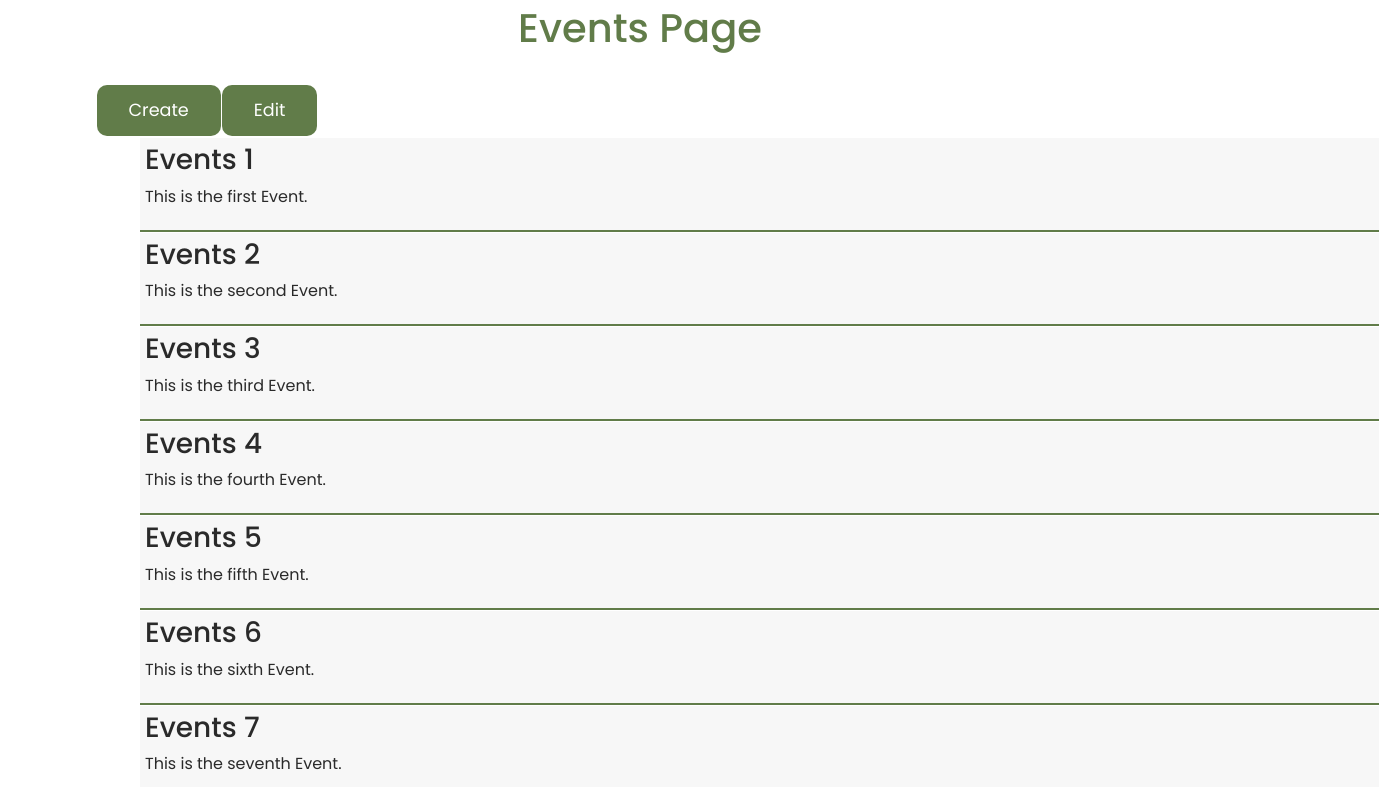
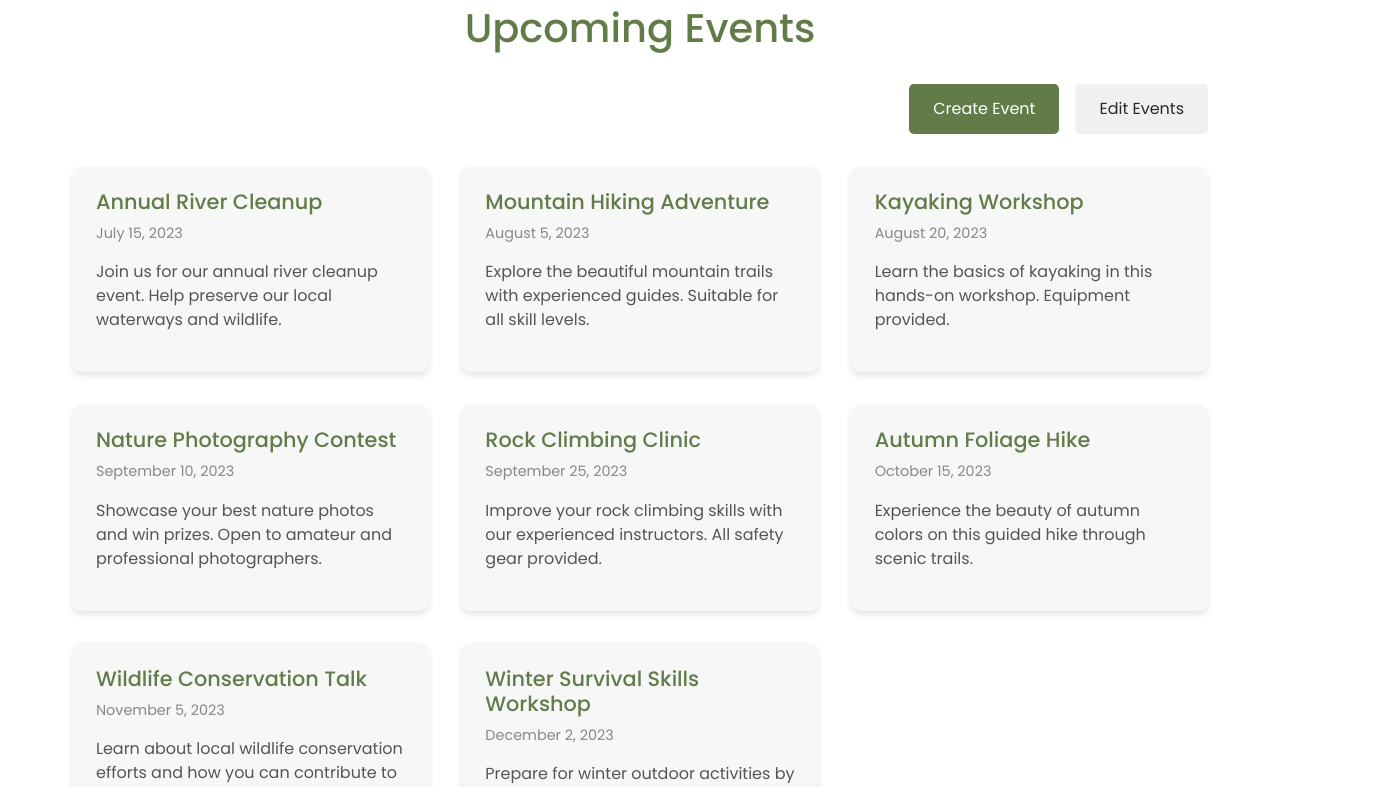
Before and after one commit to Omarelakkad1/OARS_demoApp, a React (Vite) app: page /events in a window 1280 px wide. Shown: the part 700-1487 px from the top of the page, 1379 px wide, since content can reach past the window. Built offline with nearby package versions, Linux system fonts and the light colour scheme.

Commit message:
improved event page and added events

```diff
--- a/src/components/EventList.jsx
+++ b/src/components/EventList.jsx
@@ -2,65 +2,60 @@
 const EventList = [
   {
     id: 1,
-      title: "Events 1",
-      description: "This is the first Event.",
-      link: "Events1.php",
+    title: "Annual River Cleanup",
+    description: "Join us for our annual river cleanup event. Help preserve our local waterways and wildlife.",
+    date: "2023-07-15",
+    link: "river-cleanup.php",
   },
   {
     id: 2,
-      title: "Events 2",
-      description: "This is the second Event.",
-      link: "Events2.php",
+    title: "Mountain Hiking Adventure",
+    description: "Explore the beautiful mountain trails with experienced guides. Suitable for all skill levels.",
+    date: "2023-08-05",
+    link: "mountain-hiking.php",
   },
   {
     id: 3,
-      title: "Events 3",
-      description: "This is the third Event.",
-      link: "Events3.php",
+    title: "Kayaking Workshop",
+    description: "Learn the basics of kayaking in this hands-on workshop. Equipment provided.",
+    date: "2023-08-20",
+    link: "kayaking-workshop.php",
   },
   {
     id: 4,
-      title: "Events 4",
-      description: "This is the fourth Event.",
-      link: "Events4.php",
+    title: "Nature Photography Contest",
+    description: "Showcase your best nature photos and win prizes. Open to amateur and professional photographers.",
+    date: "2023-09-10",
+    link: "photo-contest.php",
   },
   {
     id: 5,
-      title: "Events 5",
-      description: "This is the fifth Event.",
-      link: "Events5.php",
+    title: "Rock Climbing Clinic",
+    description: "Improve your rock climbing skills with our experienced instructors. All safety gear provided.",
+    date: "2023-09-25",
+    link: "rock-climbing.php",
   },
   {
     id: 6,
-      title: "Events 6",
-      description: "This is the sixth Event.",
-      link: "Events6.php",
+    title: "Autumn Foliage Hike",
+    description: "Experience the beauty of autumn colors on this guided hike through scenic trails.",
+    date: "2023-10-15",
+    link: "autumn-hike.php",
   },
   {
     id: 7,
-      title: "Events 7",
-      description: "This is the seventh Event.",
-      link: "Events7.php",
+    title: "Wildlife Conservation Talk",
+    description: "Learn about local wildlife conservation efforts and how you can contribute to protecting our ecosystem.",
+    date: "2023-11-05",
+    link: "wildlife-talk.php",
   },
   {
     id: 8,
-      title: "Events 8",
-      description: "This is the eighth Event.",
-      link: "Events8.php",
+    title: "Winter Survival Skills Workshop",
+    description: "Prepare for winter outdoor activities by learning essential survival skills from experts.",
+    date: "2023-12-02",
+    link: "winter-survival.php",
   },
-    {
-      id: 9,
-      title: "Events 9",
-      description: "This is the ninth Event.",
-      link: "Events9.php",
-    },
-    {
-      id: 10,
-      title: "Events 10",
-      description: "This is the tenth Event.",
-      link: "Events10.php",
-    },
-    // Add more events as needed
 ];
 
 export default EventList;
--- a/src/components/EventsPage.jsx
+++ b/src/components/EventsPage.jsx
@@ -1,58 +1,28 @@
-// EventsPage.jsx
 import React from "react";
 import "./EventsStyle.css";
-import EventList from "./EventList"; // Adjust the path if necessary
+import EventList from "./EventList";
 
 function EventsPage() {
   return (
     <div className="events-container">
-      <h1>Events Page</h1>
-      <div className="Events-controls">
-        <button
-          type="button"
-          className="btn btn-primary"
-          data-toggle="modal"
-          data-target="#createEventsModal"
-        >
-          Create
+      <h1>Upcoming Events</h1>
+      <div className="events-controls">
+        <button className="btn-create" data-toggle="modal" data-target="#createEventsModal">
+          Create Event
         </button>
-        <button
-          type="button"
-          className="btn btn-primary"
-          data-toggle="modal"
-          data-target="#editEventsModal"
-        >
-          Edit
+        <button className="btn-edit" data-toggle="modal" data-target="#editEventsModal">
+          Edit Events
         </button>
       </div>
-      <div className="container">
-        <ul>
-          {EventList.map((event) => (
-            <li key={event.id}>
-              <div>
-                <div
-                  className="panel1 panel-default"
-                  role="button"
-                  tabIndex={0}
-                  onClick={() => (window.location.href = event.link)}
-                  onKeyDown={(e) => {
-                    if (e.key === "Enter") window.location.href = event.link;
-                  }}
-                >
-                  <div className="panel-heading">
-                    <h3 className="panel-title">{event.title}</h3>
-                  </div>
-                  <div className="panel-body">
-                    <p>{event.description}</p>
-                  </div>
-                </div>
-              </div>
-            </li>
-          ))}
-        </ul>
+      <div className="events-list">
+        {EventList.map((event) => (
+          <div key={event.id} className="event-card" onClick={() => window.location.href = event.link} tabIndex={0}>
+            <h3 className="event-title">{event.title}</h3>
+            <p className="event-date">{new Date(event.date).toLocaleDateString('en-US', { year: 'numeric', month: 'long', day: 'numeric' })}</p>
+            <p className="event-description">{event.description}</p>
+          </div>
+        ))}
       </div>
-
-
     </div>
   );
 }
--- a/src/components/EventsStyle.css
+++ b/src/components/EventsStyle.css
@@ -1,6 +1,8 @@
-/*EventsStyle.css*/
+/* EventsStyle.css */
 .events-container {
-    margin: 4rem 6rem;
+  max-width: 1200px;
+  margin: 4rem auto;
+  padding: 0 2rem;
   color: #2a2a2a;
 }
 
@@ -8,78 +10,104 @@
   text-align: center;
   margin-bottom: 2rem;
   color: #617c49;
+  font-size: 2.5rem;
 }
 
 .events-controls {
-    position: relative;
-    z-index: 1;
-    margin-bottom: 1rem;
-    display: block;
-
-
-
+  display: flex;
+  justify-content: flex-end;
+  margin-bottom: 2rem;
 }
 
-  .panel1 {
-    padding: 5px;
-    margin-top: 1px;
-    position:static;
-    z-index: 0;
-    border-bottom: #617c49 2px solid;
-    width: 600%;
-    background-color: #f7f7f7; /* default background color */
-    transition: background-color 0.3s ease-in-out; /* add transition effect */
-  }
-  .panel1:hover {
-    background-color: #ddd; /* darker background color on hover */
-    box-shadow: 0 0 10px rgba(0, 0, 0, 0.1); /* add subtle shadow effect */
+.events-controls button {
+  padding: 0.8rem 1.5rem;
+  margin-left: 1rem;
+  border: none;
+  border-radius: 5px;
+  cursor: pointer;
+  font-size: 1rem;
+  transition: background-color 0.3s ease, transform 0.1s ease;
 }
 
-
-  ul li {
-    list-style: none;
-
-  }
-  .container {
-    align-items:baseline;
-    justify-content: left;
-
-
+.btn-create {
+  background-color: #617c49;
+  color: #fff;
 }
 
-
-
-  .events-container button {
-    padding: 0.8rem 2rem;
-    background-color: #617c49;
-    color: #fff;
-    border: none;
-    margin: 0.5px;
-    border-radius: 10px;
-    cursor: pointer;
-    font-size: 1.1rem;
-    transition: background-color 0.3s ease;
-
-    text-align: center;
+.btn-edit {
+  background-color: #f0f0f0;
+  color: #2a2a2a;
 }
 
-  .events-container button:hover {
-    background-color: #222;
+.events-controls button:hover {
+  transform: translateY(-2px);
 }
 
-  /* Responsive styles for smaller screens */
-  @media screen and (max-width: 850px) {
-    .events-container {
-      margin: 4rem 2rem;
+.btn-create:hover {
+  background-color: #4e6339;
 }
 
+.btn-edit:hover {
+  background-color: #e0e0e0;
+}
 
+.events-list {
+  display: grid;
+  grid-template-columns: repeat(auto-fill, minmax(300px, 1fr));
+  gap: 2rem;
+}
 
+.event-card {
+  background-color: #f7f7f7;
+  border-radius: 10px;
+  padding: 1.5rem;
+  box-shadow: 0 4px 6px rgba(0, 0, 0, 0.1);
+  transition: transform 0.3s ease, box-shadow 0.3s ease;
+  cursor: pointer;
+  display: flex;
+  flex-direction: column;
+}
 
+.event-card:hover {
+  transform: translateY(-5px);
+  box-shadow: 0 6px 12px rgba(0, 0, 0, 0.15);
+}
 
-    .events-container button {
-      width: 100%; /* Make sure the button is full width */
-      padding: 1rem; /* Increase padding for better touch support */
-      font-size: 1.2rem; /* Slightly larger font on smaller screens */
+.event-title {
+  color: #617c49;
+  margin-bottom: 0.5rem;
+  font-size: 1.3rem;
+}
+
+.event-date {
+  color: #888;
+  font-size: 0.9rem;
+  margin-bottom: 1rem;
+}
+
+.event-description {
+  color: #555;
+  font-size: 1rem;
+  line-height: 1.5;
+  flex-grow: 1;
+}
+
+/* Responsive styles */
+@media screen and (max-width: 768px) {
+  .events-container {
+    margin: 2rem auto;
+  }
+
+  .events-controls {
+    flex-direction: column;
+  }
+
+  .events-controls button {
+    margin: 0.5rem 0;
+    width: 100%;
+  }
+
+  .events-list {
+    grid-template-columns: 1fr;
   }
 }
```
Lines whose indentation alone changed are shown as unchanged.
